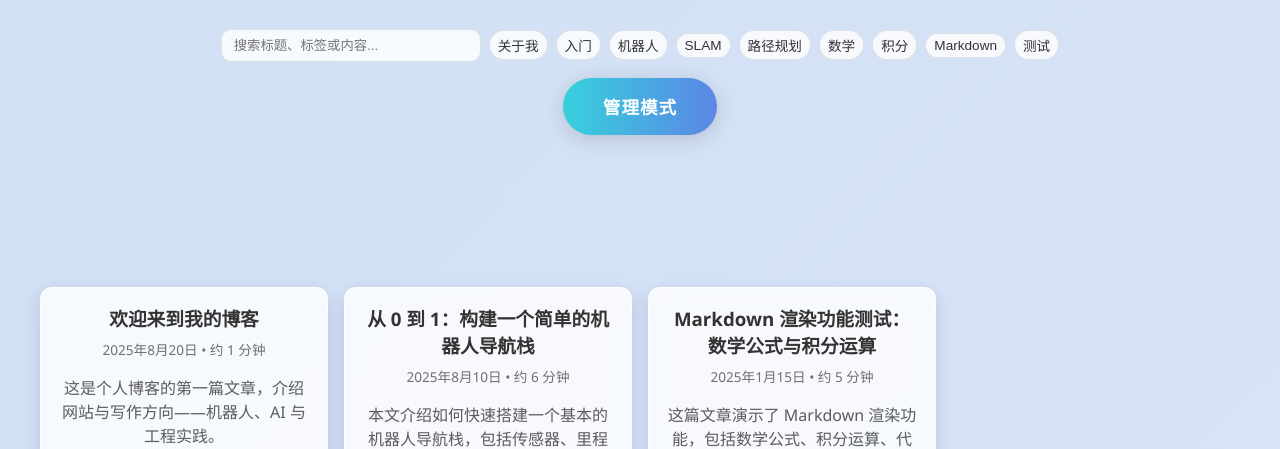
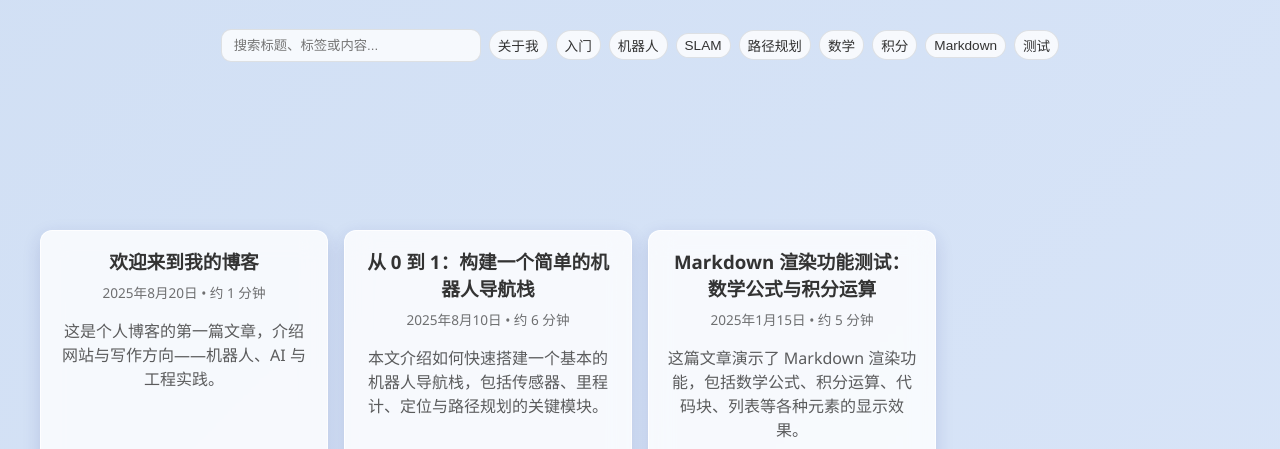
Before and after one commit to Dengdxx/Dengdxx.github.io, a plain HTML site: page blog.html in a window 1280 px wide. Shown: the part 366-815 px from the top of the page. Drawn offline with nearby package versions, Linux system fonts and the light colour scheme.

Commit message:
Update blog.html

```diff
--- a/blog.html
+++ b/blog.html
@@ -46,7 +46,7 @@
 
             <!-- Admin mode toggle and controls -->
             <div class="admin-controls" style="margin-top: 1rem;">
-                <button id="adminToggle" class="cta-button blog-button" style="background-color: #2c3e50;">管理模式</button>
+                <button id="adminToggle" class="cta-button blog-button" style="background-color: #2c3e50;display:none;">管理模式</button>
             </div>
 
             <!-- 添加创建文章按钮 -->
```
